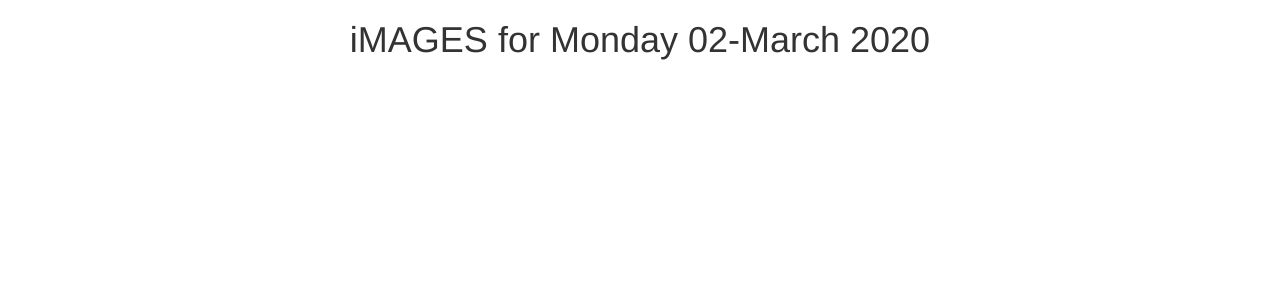
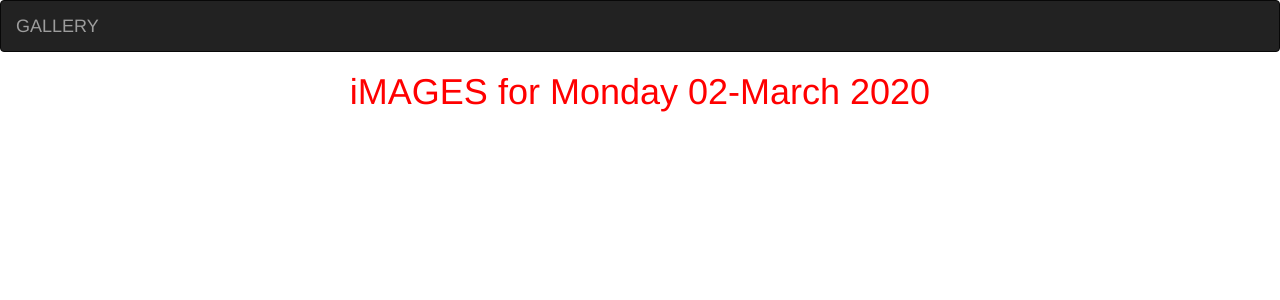
Before and after one commit to JamesOdera/gallery, a Django app: page /album/today/ in a window 1280 px wide. Shown: the top 300 px of the page. Run offline with Django 3.2, Linux system fonts and the light colour scheme; some libraries are stand-ins or nearby versions.

Commit message:
Create a navbar template for our navigation and add a css link at the base template

```diff
--- a/album/templates/all-album/base.html
+++ b/album/templates/all-album/base.html
@@ -1,4 +1,5 @@
 {% load bootstrap3 %}
+{% load static%}
 <!DOCTYPE html>
 <html>
 <head>
@@ -12,10 +13,14 @@
 
   {% block styles %}
     {% bootstrap_css %}
+    <link rel="stylesheet" href="{% static 'css/basealbum.css' %}">
   {% endblock %}
 
 </head>
 <body>
+
+    {% include "navbar.html" %}
+
     {% block content %} <h1 class='text-center'>iMAGES for {{date|date:"l d-F Y"}}</h1> {%endblock%}
 
     {% block scripts %}
--- /dev/null
+++ b/album/templates/navbar.html
@@ -0,0 +1,17 @@
+<!DOCTYPE html>
+<html lang="en">
+<head>
+
+  <meta charset="utf-8">
+  <meta name="viewport" content="width=device-width, initial-scale=1">
+</head>
+<body>
+<nav class="navbar navbar-inverse">
+  <div class="container-fluid">
+    <div class="navbar-header">
+      <a class="navbar-brand" href="{% url 'albumToday' %}"> GALLERY </a>
+    </div>
+  </div>
+</nav>
+</body>
+</html>
--- a/photos/settings.py
+++ b/photos/settings.py
@@ -120,3 +120,6 @@ USE_TZ = True
 # https://docs.djangoproject.com/en/1.11/howto/static-files/
 
 STATIC_URL = '/static/'
+STATICFILES_DIRS = [
+    os.path.join(BASE_DIR, "static"),
+]
--- /dev/null
+++ b/static/css/basealbum.css
@@ -0,0 +1,4 @@
+h1
+{
+  color: red;
+}
```
